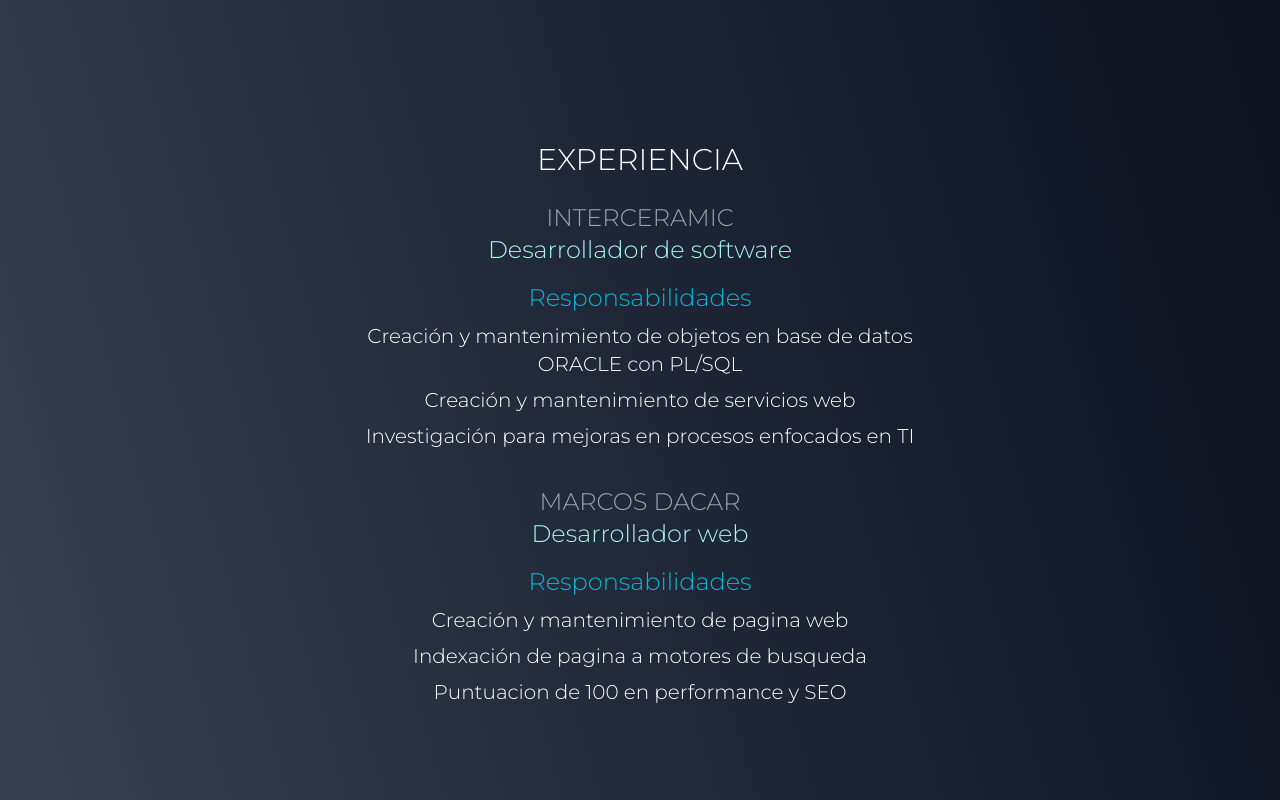
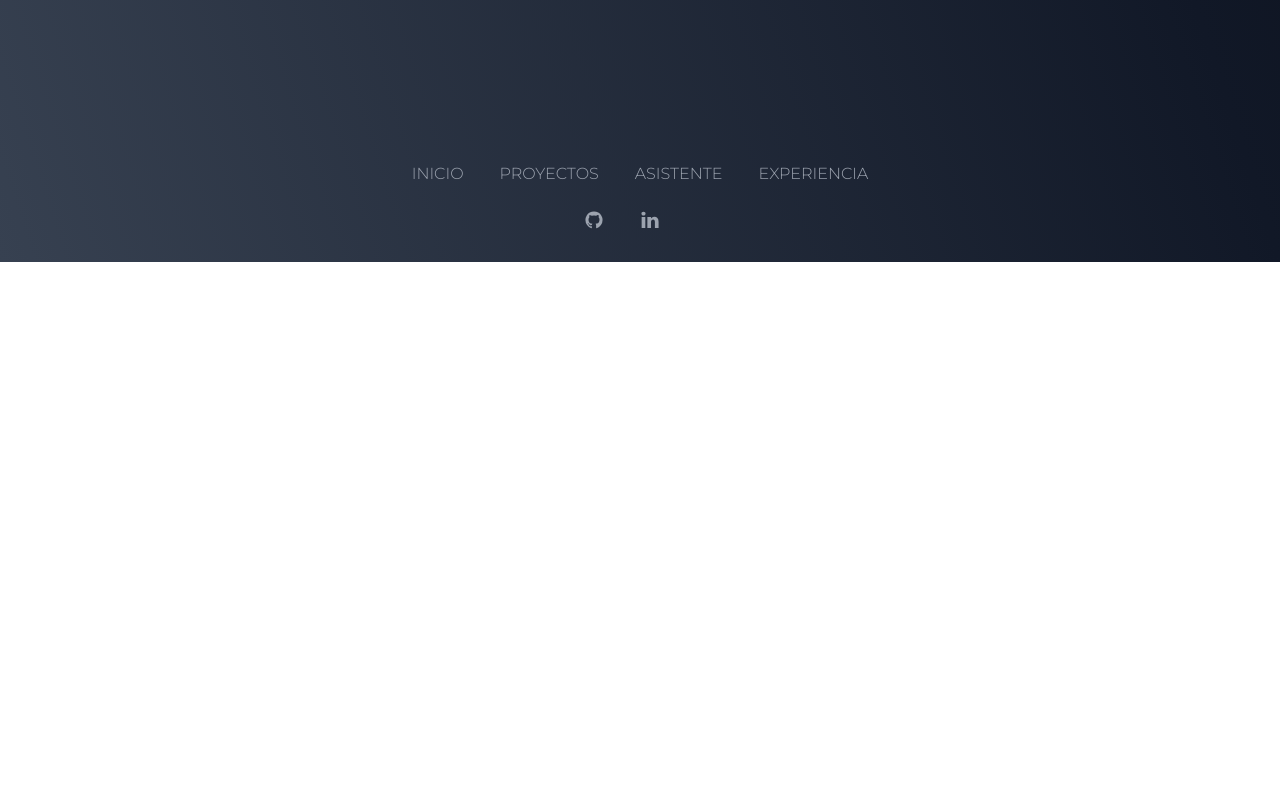
Before and after one commit to DavidCs9/portafolio_nextjs, a Next.js app: page / in a window 1280 px wide. Shown: the part 3640-4440 px from the top of the page. After the commit the page ends 3902 px from the top, so only its background shows below. Built offline with nearby package versions, Linux system fonts and the light colour scheme.

Commit message:
delete experience

```diff
--- a/src/app/componentes/experiencia/experiencia.jsx
+++ b/src/app/componentes/experiencia/experiencia.jsx
@@ -1,63 +1,99 @@
-import { motion } from 'framer-motion'
+/* eslint-disable space-before-function-paren */
+/* eslint-disable quotes */
+/* eslint-disable semi */
+/* eslint-disable jsx-quotes */
+import { motion } from "framer-motion";
 
-export function Experiencia () {
+export function Experiencia() {
   return (
     <motion.section
       initial={{ x: -50, opacity: 0 }}
       whileInView={{ x: 0, opacity: 1 }}
       viewport={{ once: false }}
       transition={{ duration: 0.2 }}
-      className=' p-3 lg:w-[800px] m-auto'
+      className=" p-3  m-auto"
     >
-      <h1 className=' text-3xl text-white text-center'>EXPERIENCIA</h1>
-      <div className=' text-white pt-6 text-left'>
-        <p className=' text-2xl text-center text-slate-400'>
-          INTERCERAMIC
-        </p>
-        <p className=' text-2xl text-center text-cyan-200'>
+      <h1 className=" text-3xl text-white text-center">EXPERIENCIA</h1>
+      <div className="grid grid-cols-1 md:grid-cols-2 lg:grid-cols-3 w-full border border-red-400">
+        <div className=" text-white pt-6 text-left">
+          <p className=" text-xl text-center text-slate-400">Interceramic</p>
+          <p className=" text-center text-cyan-600">
             Desarrollador de software
           </p>
-        <p className=' text-center text-md pt-4 lg:text-center lg:text-2xl text-cyan-500'>Responsabilidades</p>
+          <p className="pt-4 lg:text-center  text-gray-400 text-sm">
+            Responsabilidades
+          </p>
           <motion.ul
             initial={{ x: 50, opacity: 0 }}
             whileInView={{ x: 0, opacity: 1 }}
             viewport={{ once: false }}
             transition={{ duration: 1, delay: 0.5 }}
-          className=' mb-3 text-center text-sm w-9/12 mx-auto pt-1 lg:text-xl lg:pt-2'
+            className=" mb-3 text-sm w-9/12 mx-auto pt-1  lg:pt-2"
           >
-          <motion.li className='mb-2'>Creación y mantenimiento de objetos en base de datos ORACLE con PL/SQL
+            <motion.li className="mb-2">
+              Creación y mantenimiento de objetos en base de datos ORACLE con
+              PL/SQL
             </motion.li>
-          <motion.li className='mb-2'>Creación y mantenimiento de servicios web
+            <motion.li className="mb-2">
+              Creación y mantenimiento de servicios web
             </motion.li>
-          <motion.li>Investigación para mejoras en procesos enfocados en TI
+            <motion.li>
+              Investigación para mejoras en procesos enfocados en TI
             </motion.li>
           </motion.ul>
         </div>
-
-      <div className=' text-white pt-6 text-left mb-28'>
-        <p className=' text-2xl text-center text-slate-400'>
-          MARCOS DACAR
-        </p>
-        <p className=' text-2xl text-center text-cyan-200'>
+        <div className=" text-white pt-6 text-left">
+          <p className=" text-2xl text-center text-slate-400">MARCOS DACAR</p>
+          <p className=" text-2xl text-center text-cyan-200">
             Desarrollador web
           </p>
-        <p className=' text-center text-md pt-4 lg:text-center lg:text-2xl text-cyan-500'>Responsabilidades</p>
+          <p className=" text-center text-md pt-4 lg:text-center lg:text-2xl text-cyan-500">
+            Responsabilidades
+          </p>
           <motion.ul
             initial={{ x: 50, opacity: 0 }}
             whileInView={{ x: 0, opacity: 1 }}
             viewport={{ once: false }}
             transition={{ duration: 1, delay: 0.5 }}
-          className=' mb-3 text-center text-sm w-9/12 mx-auto pt-1 lg:text-xl lg:pt-2'
+            className=" mb-3 text-center text-sm w-9/12 mx-auto pt-1 lg:text-xl lg:pt-2"
           >
-          <motion.li className='mb-2'>Creación y mantenimiento de pagina web
+            <motion.li className="mb-2">
+              Creación y mantenimiento de pagina web
             </motion.li>
-          <motion.li className='mb-2'>Indexación de pagina a motores de busqueda
+            <motion.li className="mb-2">
+              Indexación de pagina a motores de busqueda
             </motion.li>
-          <motion.li>Puntuacion de 100 en performance y SEO
+            <motion.li>Puntuacion de 100 en performance y SEO</motion.li>
+          </motion.ul>
+        </div>
+        <div className=" text-white pt-6 text-left">
+          <p className=" text-2xl text-center text-slate-400">INTERCERAMIC</p>
+          <p className=" text-2xl text-center text-cyan-200">
+            Desarrollador de software
+          </p>
+          <p className=" text-center text-md pt-4 lg:text-center lg:text-2xl text-cyan-500">
+            Responsabilidades
+          </p>
+          <motion.ul
+            initial={{ x: 50, opacity: 0 }}
+            whileInView={{ x: 0, opacity: 1 }}
+            viewport={{ once: false }}
+            transition={{ duration: 1, delay: 0.5 }}
+            className=" mb-3 text-center text-sm w-9/12 mx-auto pt-1 lg:text-xl lg:pt-2"
+          >
+            <motion.li className="mb-2">
+              Creación y mantenimiento de objetos en base de datos ORACLE con
+              PL/SQL
+            </motion.li>
+            <motion.li className="mb-2">
+              Creación y mantenimiento de servicios web
+            </motion.li>
+            <motion.li>
+              Investigación para mejoras en procesos enfocados en TI
             </motion.li>
           </motion.ul>
         </div>
-
+      </div>
     </motion.section>
-  )
+  );
 }
--- a/src/app/page.js
+++ b/src/app/page.js
@@ -1,18 +1,17 @@
-'use client'
-import { Asistente } from './componentes/asistente/Asistente'
-import Contacto from './componentes/contacto/Contacto'
-import { Experiencia } from './componentes/experiencia/experiencia'
-import { Inicio } from './componentes/inicio/Inicio'
-import { Proyectos } from './componentes/proyectos/Proyectos'
+"use client";
+import { Asistente } from "./componentes/asistente/Asistente";
+import Contacto from "./componentes/contacto/Contacto";
+import { Experiencia } from "./componentes/experiencia/experiencia";
+import { Inicio } from "./componentes/inicio/Inicio";
+import { Proyectos } from "./componentes/proyectos/Proyectos";
 
-export default function Home () {
+export default function Home() {
   return (
     <>
       <Inicio />
       <Proyectos />
       <Asistente />
-      <Experiencia />
       <Contacto />
     </>
-  )
+  );
 }
```
Lines whose indentation alone changed are shown as unchanged.
